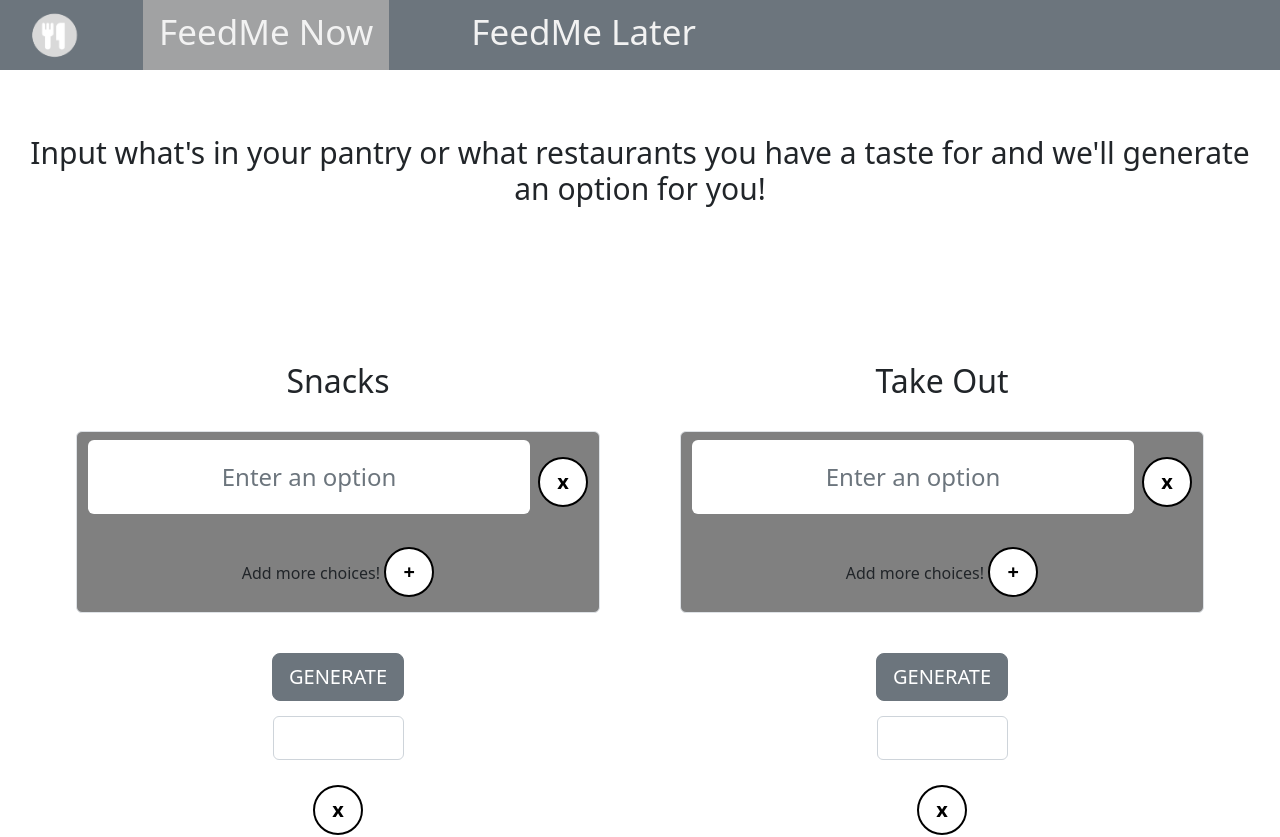
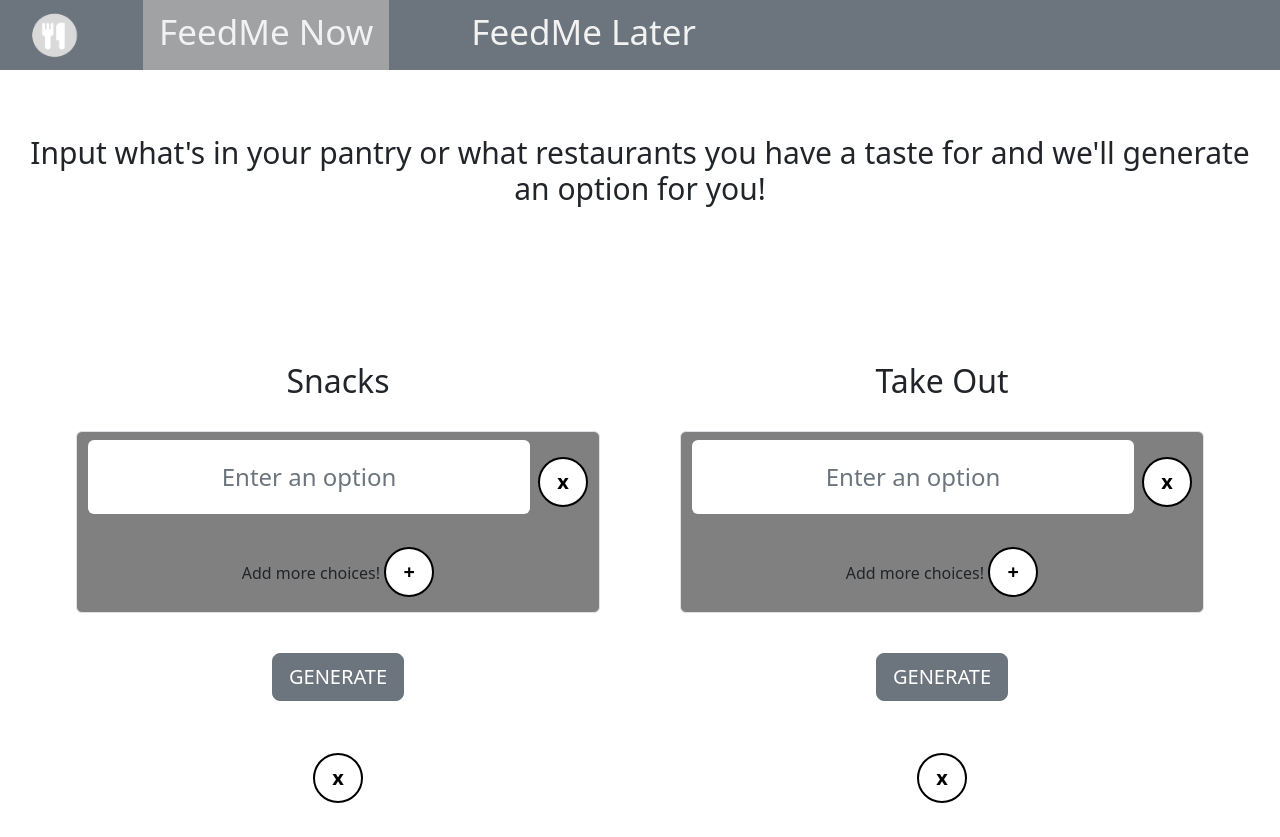
Before and after one commit to Dec-22-LC-LiftOff-STL/FeedMe, an Angular app: page /feed-me-now in a window 1280 px wide. Shown: the top 837 px of the page. Built offline with nearby package versions, Linux system fonts and the light colour scheme.

Commit message:
Put in a hover event on our Generate button and changed our input to a p tag for less confusion

```diff
--- a/src/app/feed-me-now-page/feed-me-now-column/feed-me-now-column.component.html
+++ b/src/app/feed-me-now-page/feed-me-now-column/feed-me-now-column.component.html
@@ -26,17 +26,12 @@
           </label>
     </div>
 
-<button (click)="randomizeColumn()" class="btn btn-secondary btn-lg">
+<button (click)="randomizeColumn()" class="btn btn-secondary btn-lg" title="Click here and your option will appear in the box below.">
   GENERATE <br/>
-  <span class="tip">
-    Click here and your option will appear in the box below.
-  </span>
 </button>
 
 
-<input
-  type="text"
-  disabled
+<p
   class="text-center form-control w-25 fs-5"
-  [ngModel]="randomItem"
-/>
+  style="border: none;"
+>{{randomItem}}</p>
```
